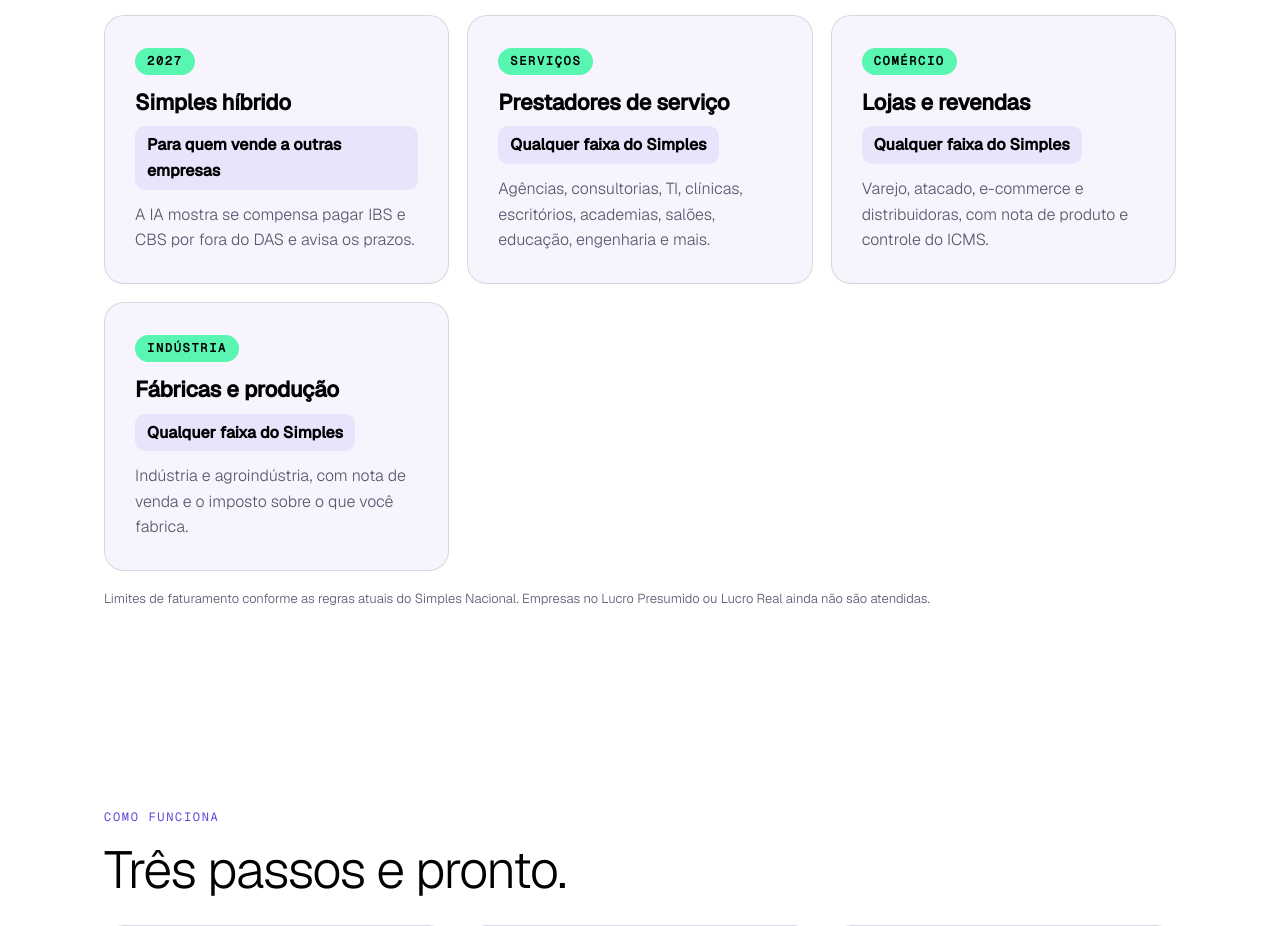
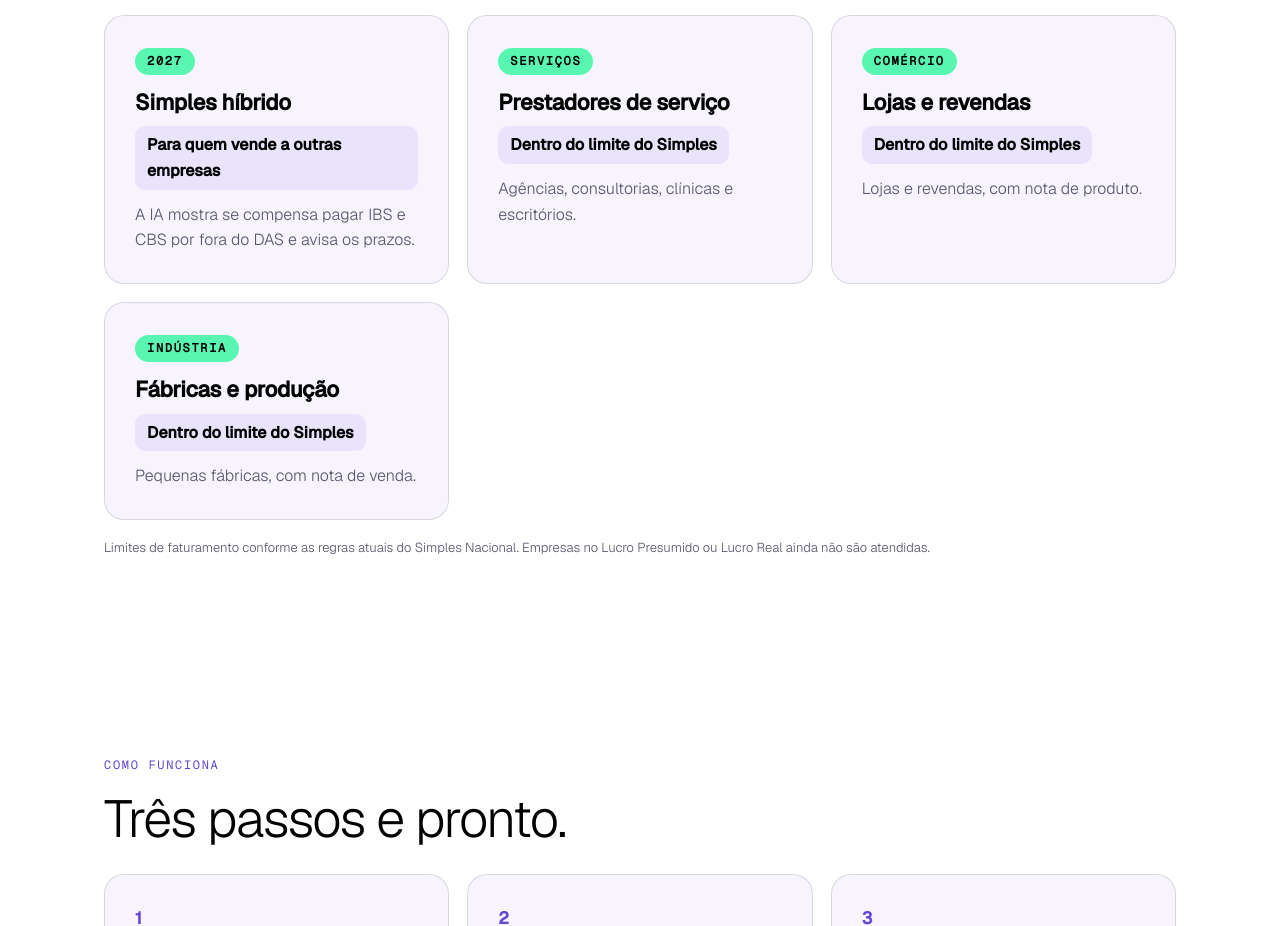
Before and after one commit to Ekz007/decoreia, a plain HTML site: page empresas/index.html in a window 1280 px wide. Shown: the part 2020-2946 px from the top of the page. Drawn offline with nearby package versions, Linux system fonts and the light colour scheme.

Commit message:
Empresas: textos mais enxutos em Quem atendemos
Co-Authored-By: Claude Sonnet 5.5 <noreply@anthropic.com>

```diff
--- a/empresas/index.html
+++ b/empresas/index.html
@@ -34,9 +34,9 @@
 <div class="card"><span class="mono" style="display:inline-block;background:var(--lime);color:#010102;padding:4px 12px;border-radius:99px;font-weight:600">ME</span><h3 style="margin:14px 0 10px;font-weight:600">Microempresa</h3><p style="margin:0 0 12px;display:inline-block;padding:6px 12px;border-radius:10px;background:rgba(173,150,241,.18);color:#010102;font-weight:600">Até R$ 360 mil por ano</p><p style="margin:0">Notas, imposto do mês e obrigações no automático.</p></div>
 <div class="card"><span class="mono" style="display:inline-block;background:var(--lime);color:#010102;padding:4px 12px;border-radius:99px;font-weight:600">EPP</span><h3 style="margin:14px 0 10px;font-weight:600">Empresa de pequeno porte</h3><p style="margin:0 0 12px;display:inline-block;padding:6px 12px;border-radius:10px;background:rgba(173,150,241,.18);color:#010102;font-weight:600">Até R$ 4,8 milhões por ano</p><p style="margin:0">Controle do limite e aviso antes de estourar.</p></div>
 <div class="card"><span class="mono" style="display:inline-block;background:var(--lime);color:#010102;padding:4px 12px;border-radius:99px;font-weight:600">2027</span><h3 style="margin:14px 0 10px;font-weight:600">Simples híbrido</h3><p style="margin:0 0 12px;display:inline-block;padding:6px 12px;border-radius:10px;background:rgba(173,150,241,.18);color:#010102;font-weight:600">Para quem vende a outras empresas</p><p style="margin:0">A IA mostra se compensa pagar IBS e CBS por fora do DAS e avisa os prazos.</p></div>
-<div class="card"><span class="mono" style="display:inline-block;background:var(--lime);color:#010102;padding:4px 12px;border-radius:99px;font-weight:600">Serviços</span><h3 style="margin:14px 0 10px;font-weight:600">Prestadores de serviço</h3><p style="margin:0 0 12px;display:inline-block;padding:6px 12px;border-radius:10px;background:rgba(173,150,241,.18);color:#010102;font-weight:600">Qualquer faixa do Simples</p><p style="margin:0">Agências, consultorias, TI, clínicas, escritórios, academias, salões, educação, engenharia e mais.</p></div>
-<div class="card"><span class="mono" style="display:inline-block;background:var(--lime);color:#010102;padding:4px 12px;border-radius:99px;font-weight:600">Comércio</span><h3 style="margin:14px 0 10px;font-weight:600">Lojas e revendas</h3><p style="margin:0 0 12px;display:inline-block;padding:6px 12px;border-radius:10px;background:rgba(173,150,241,.18);color:#010102;font-weight:600">Qualquer faixa do Simples</p><p style="margin:0">Varejo, atacado, e-commerce e distribuidoras, com nota de produto e controle do ICMS.</p></div>
-<div class="card"><span class="mono" style="display:inline-block;background:var(--lime);color:#010102;padding:4px 12px;border-radius:99px;font-weight:600">Indústria</span><h3 style="margin:14px 0 10px;font-weight:600">Fábricas e produção</h3><p style="margin:0 0 12px;display:inline-block;padding:6px 12px;border-radius:10px;background:rgba(173,150,241,.18);color:#010102;font-weight:600">Qualquer faixa do Simples</p><p style="margin:0">Indústria e agroindústria, com nota de venda e o imposto sobre o que você fabrica.</p></div>
+<div class="card"><span class="mono" style="display:inline-block;background:var(--lime);color:#010102;padding:4px 12px;border-radius:99px;font-weight:600">Serviços</span><h3 style="margin:14px 0 10px;font-weight:600">Prestadores de serviço</h3><p style="margin:0 0 12px;display:inline-block;padding:6px 12px;border-radius:10px;background:rgba(173,150,241,.18);color:#010102;font-weight:600">Dentro do limite do Simples</p><p style="margin:0">Agências, consultorias, clínicas e escritórios.</p></div>
+<div class="card"><span class="mono" style="display:inline-block;background:var(--lime);color:#010102;padding:4px 12px;border-radius:99px;font-weight:600">Comércio</span><h3 style="margin:14px 0 10px;font-weight:600">Lojas e revendas</h3><p style="margin:0 0 12px;display:inline-block;padding:6px 12px;border-radius:10px;background:rgba(173,150,241,.18);color:#010102;font-weight:600">Dentro do limite do Simples</p><p style="margin:0">Lojas e revendas, com nota de produto.</p></div>
+<div class="card"><span class="mono" style="display:inline-block;background:var(--lime);color:#010102;padding:4px 12px;border-radius:99px;font-weight:600">Indústria</span><h3 style="margin:14px 0 10px;font-weight:600">Fábricas e produção</h3><p style="margin:0 0 12px;display:inline-block;padding:6px 12px;border-radius:10px;background:rgba(173,150,241,.18);color:#010102;font-weight:600">Dentro do limite do Simples</p><p style="margin:0">Pequenas fábricas, com nota de venda.</p></div>
 </div>
 <p style="font-size:13px;color:var(--mute);margin-top:18px">Limites de faturamento conforme as regras atuais do Simples Nacional. Empresas no Lucro Presumido ou Lucro Real ainda não são atendidas.</p></div></section>
 
```
